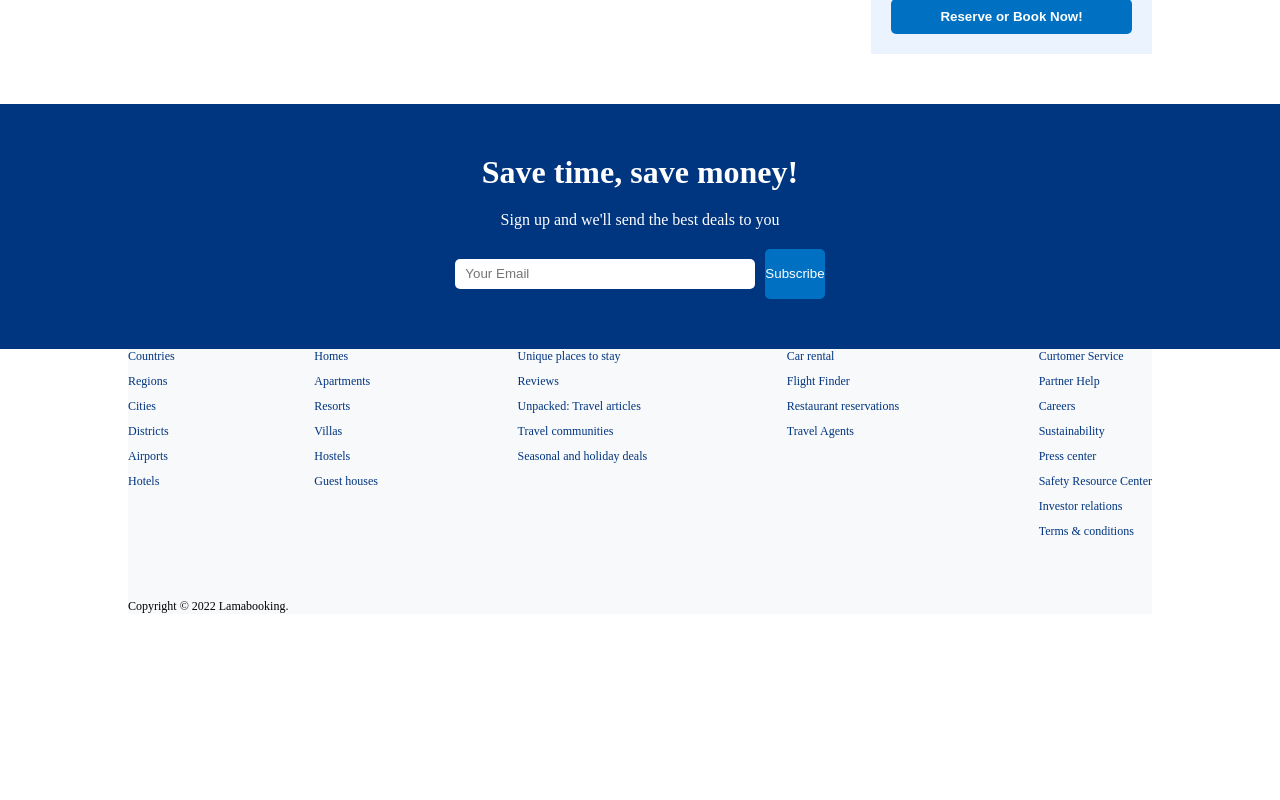
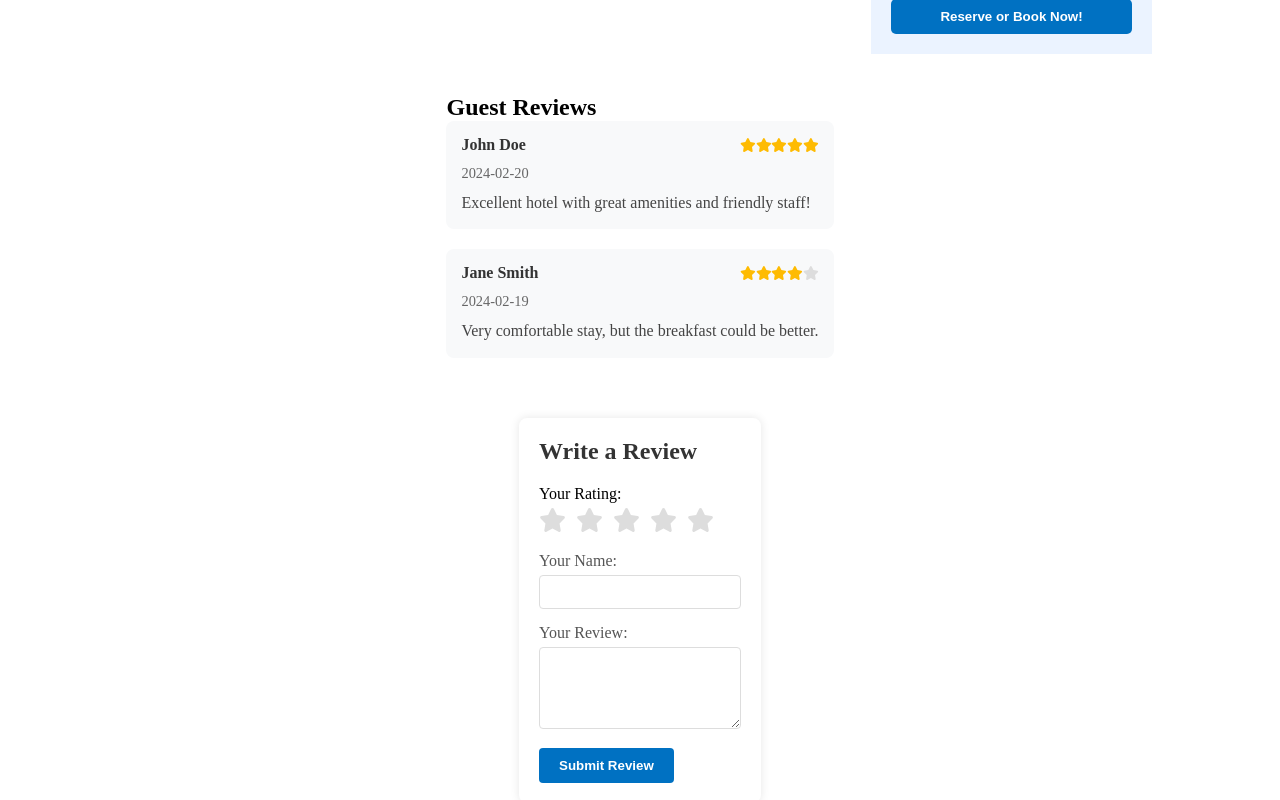
Before and after one commit to JalithChamikara/EAD-project, a React (Vite) app: page /hotels/1 in a window 1280 px wide. Shown: the part 1020-1820 px from the top of the page. Before the commit the page ends 1634 px from the top, so only its background shows below. Built offline with nearby package versions, Linux system fonts and the light colour scheme.

Commit message:
Add Reviews and ReviewForm components with styling

```diff
--- /dev/null
+++ b/src/components/reviewForm/ReviewForm.jsx
@@ -0,0 +1,80 @@
+import { useState } from "react";
+import "./reviewForm.css";
+import { FontAwesomeIcon } from "@fortawesome/react-fontawesome";
+import { faStar } from "@fortawesome/free-solid-svg-icons";
+
+const ReviewForm = () => {
+  const [rating, setRating] = useState(0);
+  const [hover, setHover] = useState(0);
+  const [review, setReview] = useState("");
+  const [name, setName] = useState("");
+
+  const handleSubmit = (e) => {
+    e.preventDefault();
+    // Here you would typically send the review data to your backend
+    console.log({
+      rating,
+      review,
+      name,
+      hotelId: "current-hotel-id", // You'll need to pass this as a prop
+      date: new Date().toISOString()
+    });
+
+    // Clear form
+    setRating(0);
+    setReview("");
+    setName("");
+  };
+
+  return (
+    <div className="reviewForm">
+      <h2>Write a Review</h2>
+      <form onSubmit={handleSubmit}>
+        <div className="ratingContainer">
+          <label>Your Rating:</label>
+          <div className="stars">
+            {[...Array(5)].map((_, index) => {
+              const ratingValue = index + 1;
+              return (
+                <FontAwesomeIcon
+                  key={index}
+                  icon={faStar}
+                  className={`star ${ratingValue <= (hover || rating) ? "active" : ""}`}
+                  onClick={() => setRating(ratingValue)}
+                  onMouseEnter={() => setHover(ratingValue)}
+                  onMouseLeave={() => setHover(0)}
+                />
+              );
+            })}
+          </div>
+        </div>
+
+        <div className="formGroup">
+          <label>Your Name:</label>
+          <input
+            type="text"
+            value={name}
+            onChange={(e) => setName(e.target.value)}
+            required
+          />
+        </div>
+
+        <div className="formGroup">
+          <label>Your Review:</label>
+          <textarea
+            value={review}
+            onChange={(e) => setReview(e.target.value)}
+            required
+            rows="4"
+          />
+        </div>
+
+        <button type="submit" className="submitReview">
+          Submit Review
+        </button>
+      </form>
+    </div>
+  );
+};
+
+export default ReviewForm;
--- /dev/null
+++ b/src/components/reviewForm/reviewForm.css
@@ -0,0 +1,70 @@
+.reviewForm {
+  max-width: 600px;
+  margin: 20px auto;
+  padding: 20px;
+  background-color: #fff;
+  border-radius: 8px;
+  box-shadow: 0 0 10px rgba(0,0,0,0.1);
+}
+
+.reviewForm h2 {
+  color: #333;
+  margin-bottom: 20px;
+}
+
+.ratingContainer {
+  margin-bottom: 20px;
+}
+
+.stars {
+  display: flex;
+  gap: 10px;
+  margin-top: 5px;
+}
+
+.star {
+  cursor: pointer;
+  font-size: 24px;
+  color: #ddd;
+}
+
+.star.active {
+  color: #febb02;
+}
+
+.formGroup {
+  margin-bottom: 15px;
+}
+
+.formGroup label {
+  display: block;
+  margin-bottom: 5px;
+  color: #555;
+}
+
+.formGroup input,
+.formGroup textarea {
+  width: 100%;
+  padding: 8px;
+  border: 1px solid #ddd;
+  border-radius: 4px;
+  font-size: 14px;
+}
+
+.formGroup textarea {
+  resize: vertical;
+}
+
+.submitReview {
+  background-color: #0071c2;
+  color: white;
+  border: none;
+  padding: 10px 20px;
+  border-radius: 4px;
+  cursor: pointer;
+  font-weight: bold;
+}
+
+.submitReview:hover {
+  background-color: #005c9e;
+}
--- /dev/null
+++ b/src/components/reviews/Reviews.jsx
@@ -0,0 +1,51 @@
+import "./reviews.css";
+import { FontAwesomeIcon } from "@fortawesome/react-fontawesome";
+import { faStar } from "@fortawesome/free-solid-svg-icons";
+
+const Reviews = () => {
+  // This would typically come from your backend
+  const reviews = [
+    {
+      id: 1,
+      name: "John Doe",
+      rating: 5,
+      date: "2024-02-20",
+      review: "Excellent hotel with great amenities and friendly staff!"
+    },
+    {
+      id: 2,
+      name: "Jane Smith",
+      rating: 4,
+      date: "2024-02-19",
+      review: "Very comfortable stay, but the breakfast could be better."
+    }
+  ];
+
+  return (
+    <div className="reviews">
+      <h2>Guest Reviews</h2>
+      <div className="reviewsList">
+        {reviews.map(review => (
+          <div key={review.id} className="reviewItem">
+            <div className="reviewHeader">
+              <span className="reviewerName">{review.name}</span>
+              <div className="reviewRating">
+                {[...Array(5)].map((_, index) => (
+                  <FontAwesomeIcon
+                    key={index}
+                    icon={faStar}
+                    className={`star ${index < review.rating ? "active" : ""}`}
+                  />
+                ))}
+              </div>
+            </div>
+            <span className="reviewDate">{review.date}</span>
+            <p className="reviewText">{review.review}</p>
+          </div>
+        ))}
+      </div>
+    </div>
+  );
+};
+
+export default Reviews;
--- /dev/null
+++ b/src/components/reviews/reviews.css
@@ -0,0 +1,49 @@
+.reviews {
+  max-width: 1024px;
+  margin: 20px auto;
+  padding: 20px;
+}
+
+.reviewsList {
+  display: flex;
+  flex-direction: column;
+  gap: 20px;
+}
+
+.reviewItem {
+  background-color: #f8f9fa;
+  padding: 15px;
+  border-radius: 8px;
+}
+
+.reviewHeader {
+  display: flex;
+  justify-content: space-between;
+  align-items: center;
+  margin-bottom: 10px;
+}
+
+.reviewerName {
+  font-weight: bold;
+  color: #333;
+}
+
+.reviewDate {
+  color: #666;
+  font-size: 0.9em;
+}
+
+.reviewText {
+  margin-top: 10px;
+  color: #444;
+  line-height: 1.4;
+}
+
+.reviewRating .star {
+  color: #febb02;
+  font-size: 14px;
+}
+
+.reviewRating .star:not(.active) {
+  color: #ddd;
+}
--- a/src/pages/hotel/Hotel.jsx
+++ b/src/pages/hotel/Hotel.jsx
@@ -11,6 +11,8 @@ import {
   faLocationDot,
 } from "@fortawesome/free-solid-svg-icons";
 import { useState } from "react";
+import Reviews from "../../components/reviews/Reviews";
+import ReviewForm from "../../components/reviewForm/ReviewForm";
 
 const Hotel = () => {
   const [slideNumber, setSlideNumber] = useState(0);
@@ -136,6 +138,8 @@ const Hotel = () => {
             </div>
           </div>
         </div>
+        <Reviews />
+        <ReviewForm />
         <MailList />
         <Footer />
       </div>
```
Also changed, not shown: 1 other file (tests, documents, lock files or other folders).
